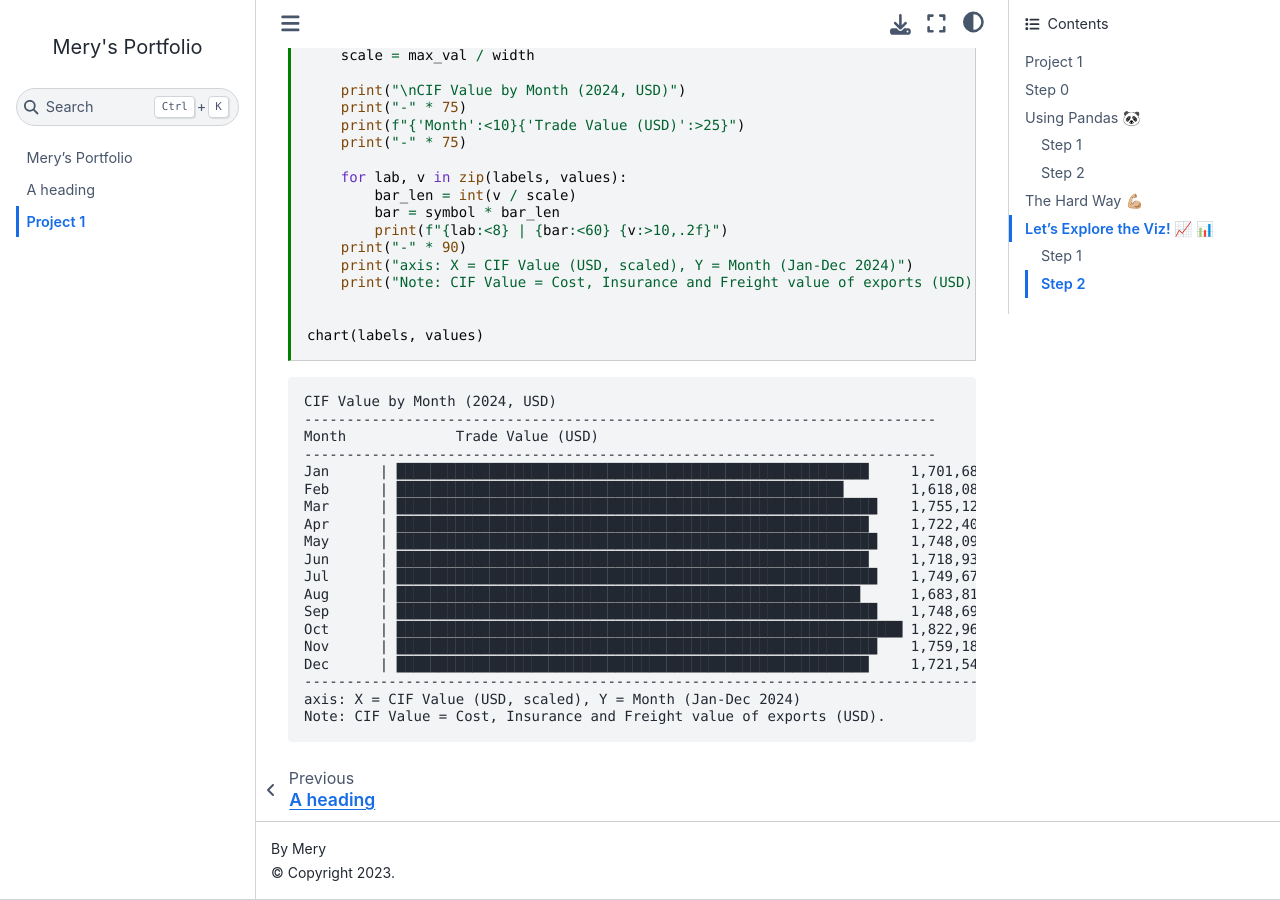
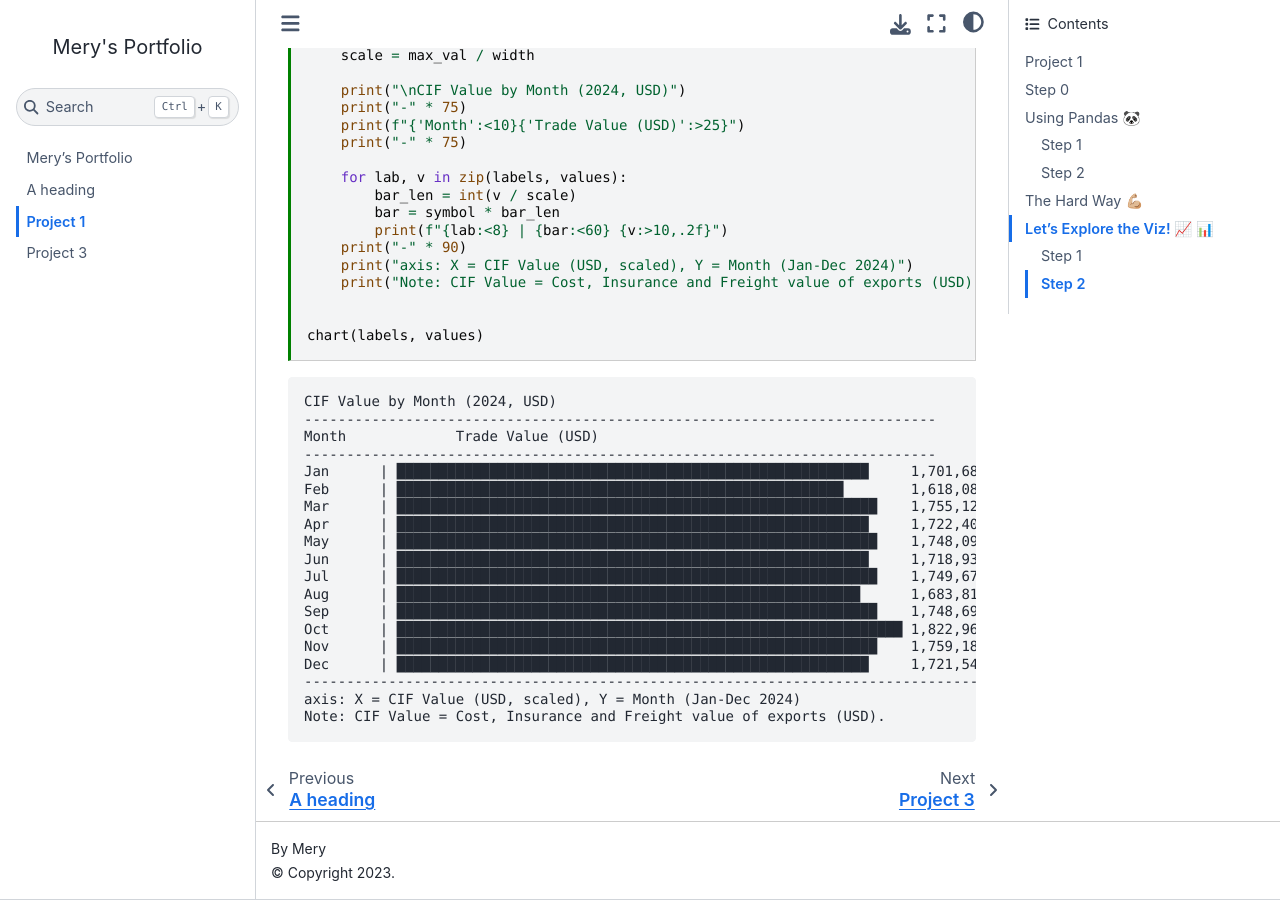
Before and after one commit to meryhotma/meryhotma.github.io, a Jupyter Book: the page built from Project_1.ipynb, in a window 1280 px wide and 900 px high, scrolled down 6686 px. Built offline with Jupyter Book 1.0.4 settings and Sphinx 7.4.7 and the Sphinx Book theme 1.1.4, drawn with Linux system fonts in a browser that asks for light colours; pages that are not in the unit, such as notebooks, are missing from menus; comment, search, counter and statistics services are not loaded.

Commit message:
update toc

```diff
--- a/_toc.yml
+++ b/_toc.yml
@@ -4,3 +4,4 @@ chapters:
   - file: lecture_16_example.ipynb
   - file: Project_1.ipynb
   - file: Project_2.ipynb
+  - file: Project_3.ipynb
```
